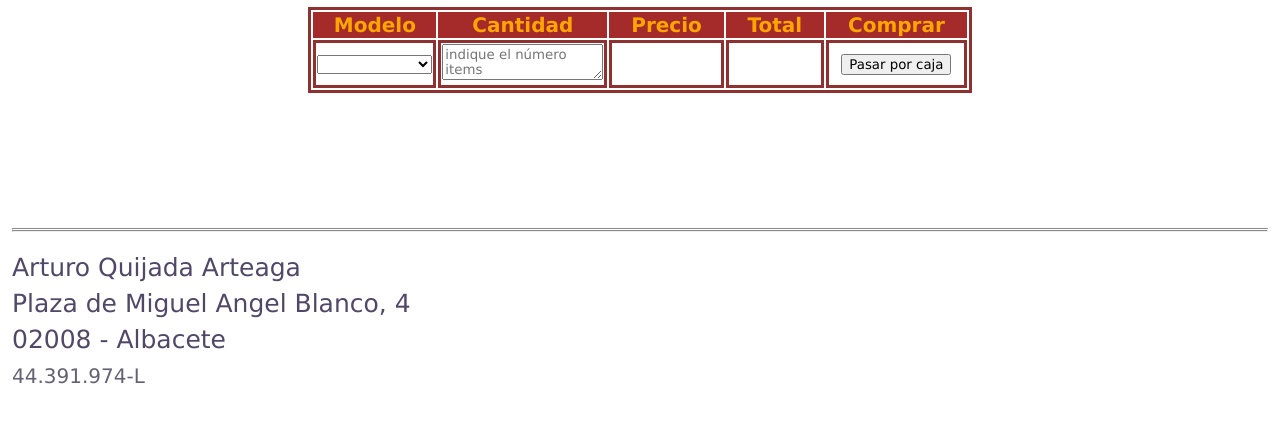
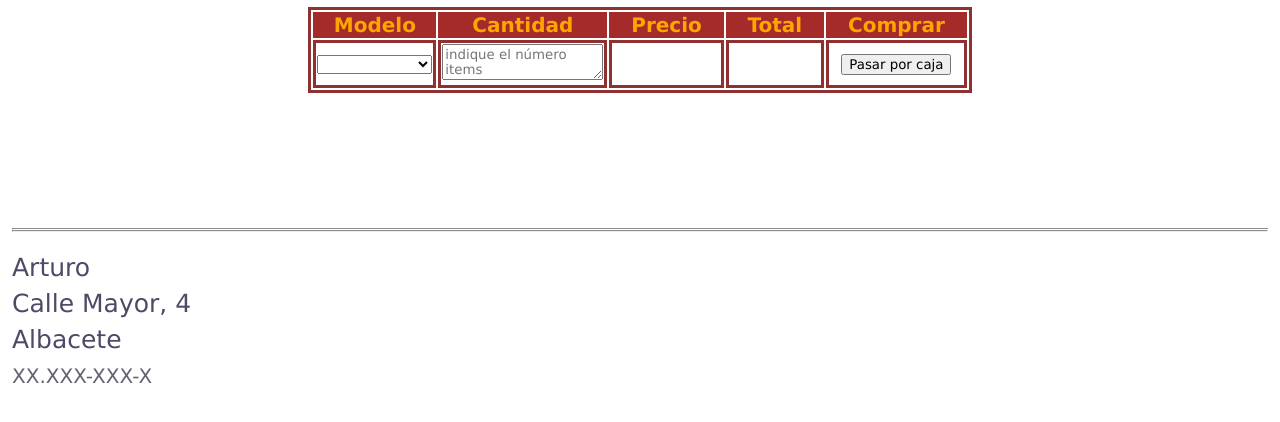
Before and after one commit to artarte/ARTARTE_PC, a plain HTML site: page Carrito.html in a window 1280 px wide. Shown: the part 630-1052 px from the top of the page. Drawn offline with Linux system fonts and the light colour scheme.

Commit message:
Update Carrito.html

```diff
--- a/Carrito.html
+++ b/Carrito.html
@@ -57,10 +57,10 @@
 		<br><br><br><br>
 	<footer>
 		<hr>
-		<h4>Arturo Quijada Arteaga</h4>
-		<h4>Plaza de Miguel Angel Blanco, 4</h4>
-		<h4>02008 - Albacete</h4>
-		<h5>44.391.974-L</h5>
+		<h4>Arturo</h4>
+		<h4>Calle Mayor, 4</h4>
+		<h4>Albacete</h4>
+		<h5>XX.XXX-XXX-X</h5>
 	</footer>
 </body>
 </html>
```
